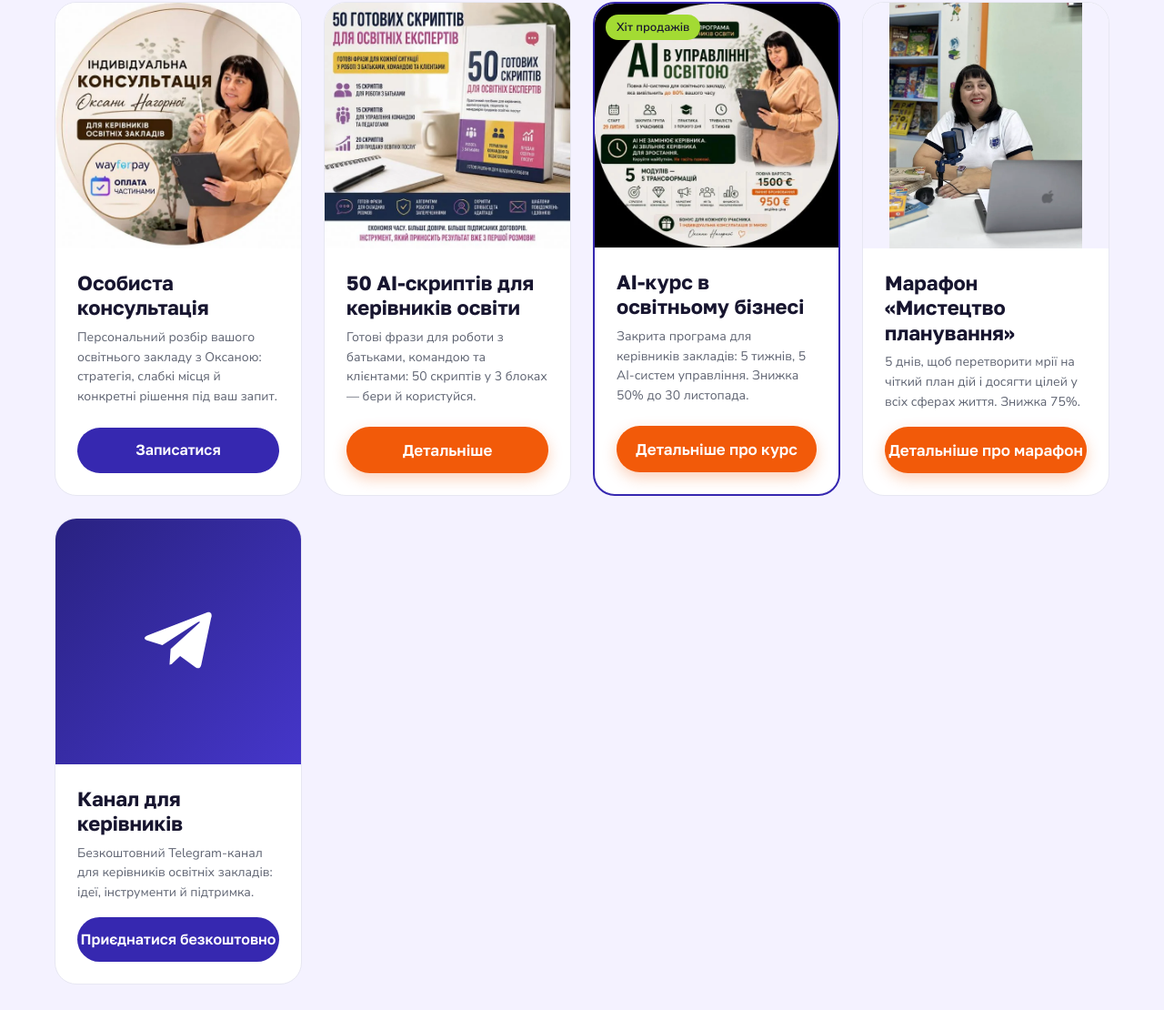
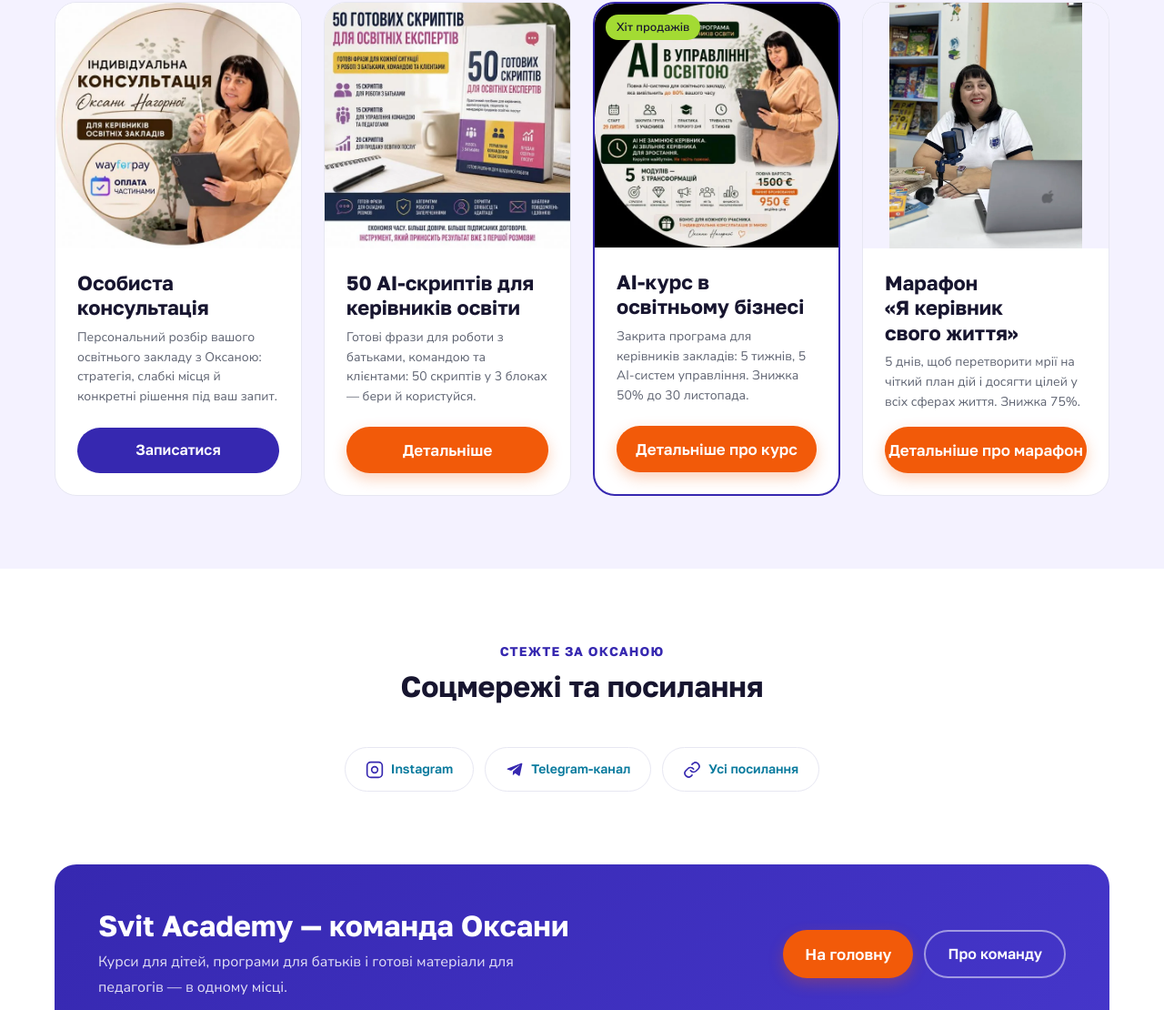
Before and after one commit to ennagorna/svitacademy-website, a plain HTML site: page pro-oksanu-nagornu.html in a window 1280 px wide. Shown: the part 1282-2392 px from the top of the page at 91% size. Drawn offline with Linux system fonts and the light colour scheme.

Commit message:
змінюю картку

```diff
--- a/pro-oksanu-nagornu.html
+++ b/pro-oksanu-nagornu.html
@@ -4,7 +4,7 @@
   <meta charset="UTF-8">
   <meta name="viewport" content="width=device-width, initial-scale=1">
   <title>Оксана Нагорна — керівник освітніх закладів, експертка з розвитку дітей</title>
-  <meta name="description" content="Оксана Нагорна — керівник освітніх закладів, експертка з виховання та розвитку дітей, засновниця Svit Academy. Особисті консультації, курс AI в освітньому бізнесі, скрипти для експертів та безкоштовний канал для керівників.">
+  <meta name="description" content="Оксана Нагорна — керівник освітніх закладів, експертка з виховання та розвитку дітей, засновниця Svit Academy. Особисті консультації, курс AI в освітньому бізнесі та скрипти для експертів.">
   <link rel="canonical" href="https://svitacademy.com/pro-oksanu-nagornu.html">
 
   <meta property="og:title" content="Оксана Нагорна — засновниця Svit Academy">
@@ -116,23 +116,13 @@
             </div>
           </article>
 
-          <!-- Мистецтво планування (марафон) -->
+          <!-- Я керівник свого життя (марафон) -->
           <article class="promo-card">
-            <div class="promo-card__media"><img src="/assets/img/planning/planning-hero.webp" alt="Марафон «Мистецтво планування»" loading="lazy"></div>
+            <div class="promo-card__media"><img src="/assets/img/planning/planning-hero.webp" alt="Марафон «Я керівник свого життя»" loading="lazy"></div>
             <div class="promo-card__body">
-              <h3 class="promo-card__title">Марафон «Мистецтво планування»</h3>
+              <h3 class="promo-card__title">Марафон «Я керівник свого життя»</h3>
               <p class="promo-card__desc">5 днів, щоб перетворити мрії на чіткий план дій і досягти цілей у всіх сферах життя. Знижка 75%.</p>
               <a class="btn btn--cta" href="/mystetstvo-planuvannia.html">Детальніше про марафон</a>
-            </div>
-          </article>
-
-          <!-- 4. Безкоштовний Telegram-канал -->
-          <article class="promo-card">
-            <div class="promo-card__media promo-card__media--icon"><svg viewBox="0 0 24 24" fill="currentColor" aria-hidden="true"><path d="M21.94 4.6 18.9 19c-.23 1-.83 1.25-1.68.78l-4.65-3.43-2.24 2.16c-.25.25-.46.46-.94.46l.33-4.74 8.63-7.8c.38-.33-.08-.52-.58-.19L7.24 13.1l-4.6-1.44c-1-.31-1.02-1 .21-1.48l17.86-6.88c.83-.31 1.56.2 1.23 1.7Z"/></svg></div>
-            <div class="promo-card__body">
-              <h3 class="promo-card__title">Канал для керівників</h3>
-              <p class="promo-card__desc">Безкоштовний Telegram-канал для керівників освітніх закладів: ідеї, інструменти й підтримка.</p>
-              <a class="btn btn--primary" href="https://t.me/+b8LKd7eXNZ4yNTAy" target="_blank" rel="noopener">Приєднатися безкоштовно</a>
             </div>
           </article>
 
```
Also changed, not shown: mystetstvo-planuvannia.html (+5 -5 lines).
